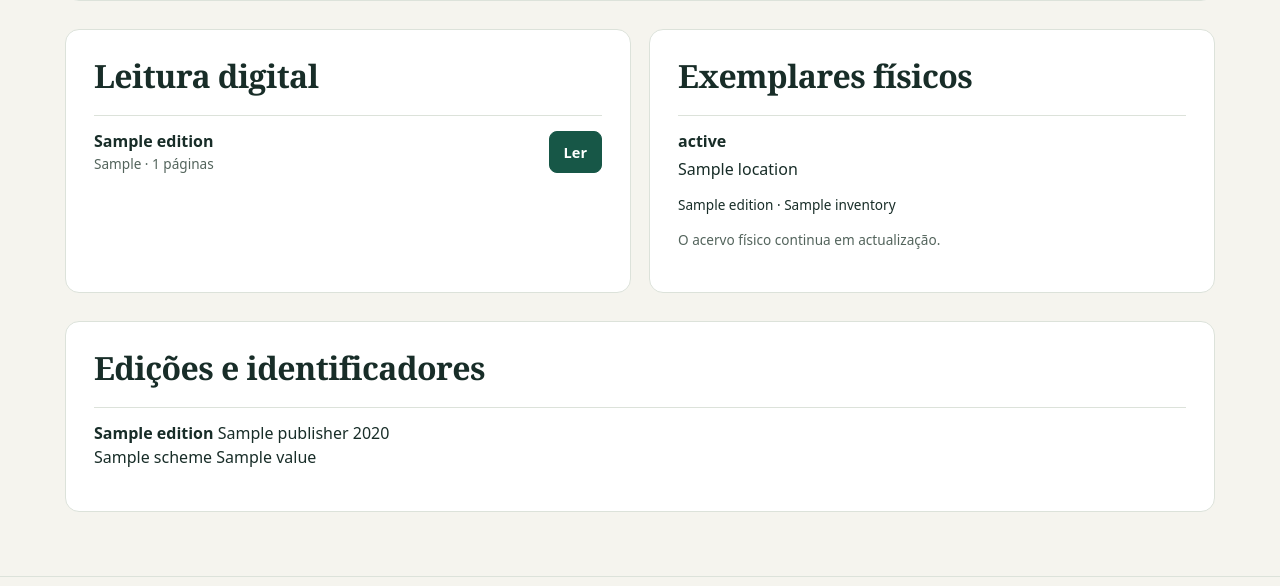
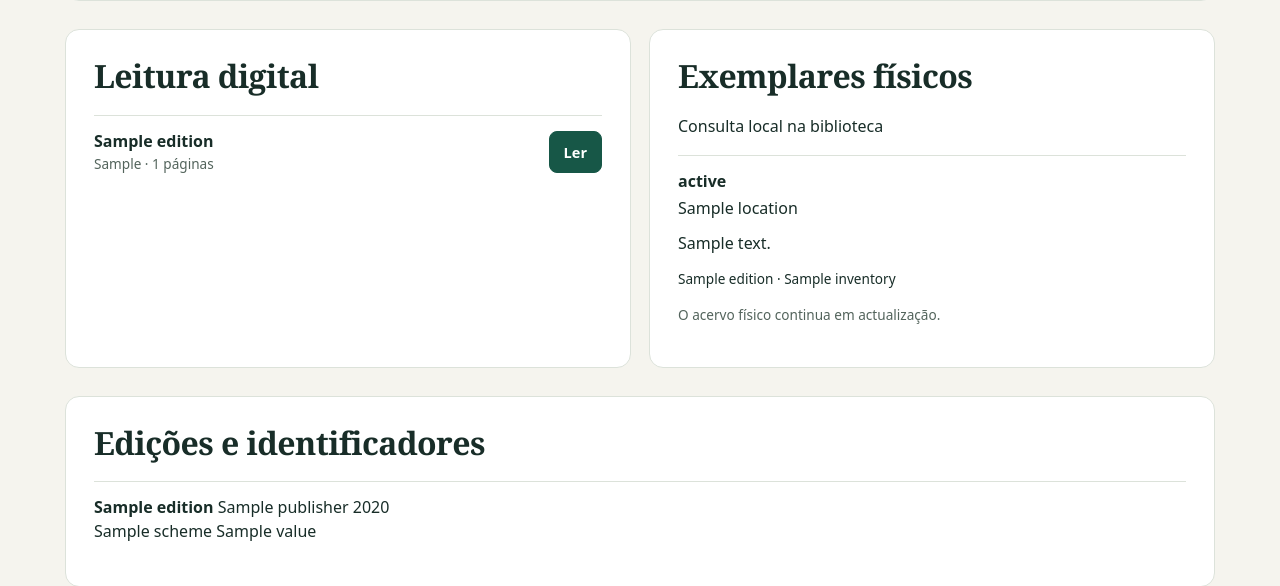
Before and after one commit to MergiorGoriate/Biblioteca-Rovuma, a Django app: template templates/work.html in a window 1280 px wide. Shown: the part 580-1166 px from the top of the page. Run offline with Django 5.2, Linux system fonts and the light colour scheme; the template is opened without the code that fills it: most values are stand-ins (such as "Sample title", 1, 10 or a date in 2020).

Commit message:
Apresentar localização física completa e condições de consulta

```diff
--- a/templates/work.html
+++ b/templates/work.html
@@ -14,7 +14,7 @@
 <div class="two-col section">
 <section class="panel"><h2>Leitura digital</h2>
 {% for version in versions %}<div class="row"><div><strong>{{ version.document.edition.label }}</strong><div class="small muted">{{ version.get_access_mode_display }} · {{ version.pages }} páginas</div></div><a class="primary" href="{% url 'reader' version.pk %}">Ler</a></div>{% empty %}<p class="muted">Sem versão digital publicada.</p>{% endfor %}</section>
-<section class="panel"><h2>Exemplares físicos</h2>
-{% for copy in copies %}<div class="record"><strong>{{ copy.get_state_display }}</strong><p>{{ copy.location }}</p><small>{{ copy.edition.label }} · {{ copy.inventory }}</small></div>{% empty %}<p class="muted">Sem exemplares registados.</p>{% endfor %}<p class="small muted">O acervo físico continua em actualização.</p></section></div>
+<section class="panel"><h2>Exemplares físicos</h2><p>Consulta local na biblioteca</p>
+{% for copy in copies %}<div class="record"><strong>{{ copy.get_state_display }}</strong><p>{{ copy.location }}</p>{% if copy.location.description %}<p>{{ copy.location.description }}</p>{% endif %}<small>{{ copy.edition.label }} · {{ copy.inventory }}</small></div>{% empty %}<p class="muted">Sem exemplares registados.</p>{% endfor %}<p class="small muted">O acervo físico continua em actualização.</p></section></div>
 {% if work.editions.all %}<section class="panel section"><h2>Edições e identificadores</h2>{% for edition in work.editions.all %}<div class="record"><strong>{{ edition.label }}</strong> {{ edition.publisher }} {{ edition.year|default_if_none:"" }}{% for id in edition.identifiers.all %}<div>{{ id.scheme }} <span class="break">{{ id.value }}</span></div>{% endfor %}</div>{% endfor %}</section>{% endif %}
 {% endblock %}
```
